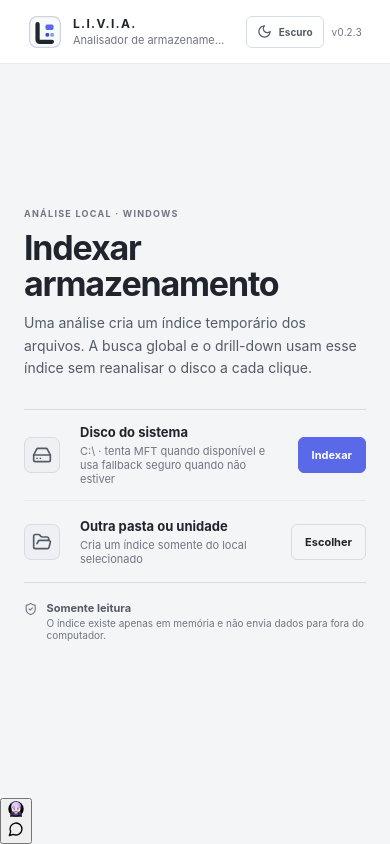
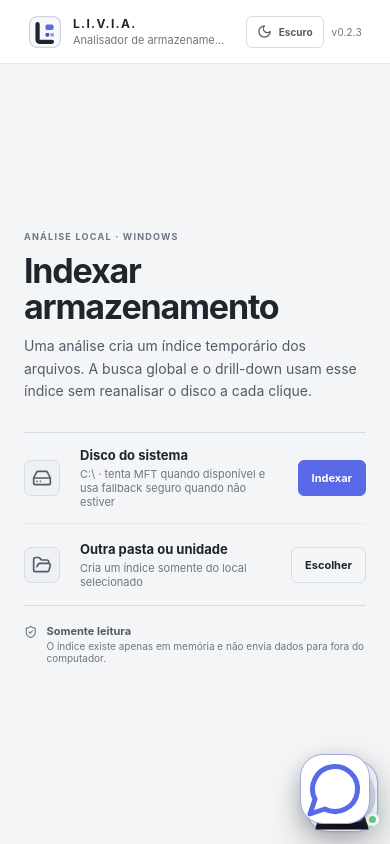
Before and after one commit to tombemol/L.I.V.I.A, a React (Vite) app: page / in a window 390 px wide. Built offline with nearby package versions, Linux system fonts and the light colour scheme.

Commit message:
style: add responsive Livia assistant UI

```diff
--- a/src/styles.css
+++ b/src/styles.css
@@ -1788,3 +1788,219 @@ button:focus-visible {
     grid-template-columns: 1fr;
   }
 }
+
+
+/* LÍVIA — contextual in-app guide */
+.livia-assistant {
+  position: fixed;
+  right: 18px;
+  bottom: 18px;
+  z-index: 90;
+  display: grid;
+  justify-items: end;
+  pointer-events: none;
+}
+
+.livia-avatar {
+  position: relative;
+  width: 88px;
+  height: 88px;
+  padding: 0;
+  overflow: visible;
+  border: 1px solid color-mix(in srgb, var(--accent) 42%, var(--line));
+  border-radius: 28px;
+  color: var(--text);
+  background:
+    radial-gradient(circle at 50% 20%, color-mix(in srgb, var(--accent) 18%, transparent), transparent 62%),
+    color-mix(in srgb, var(--surface) 94%, var(--bg));
+  box-shadow:
+    0 14px 42px color-mix(in srgb, #000 28%, transparent),
+    0 0 0 1px color-mix(in srgb, var(--accent) 8%, transparent);
+  cursor: pointer;
+  pointer-events: auto;
+  transition: transform 140ms ease, border-color 140ms ease, box-shadow 140ms ease;
+}
+
+.livia-avatar:hover {
+  transform: translateY(-2px);
+  border-color: color-mix(in srgb, var(--accent) 72%, var(--line));
+  background:
+    radial-gradient(circle at 50% 20%, color-mix(in srgb, var(--accent) 24%, transparent), transparent 62%),
+    color-mix(in srgb, var(--surface) 94%, var(--bg));
+  box-shadow:
+    0 17px 48px color-mix(in srgb, #000 32%, transparent),
+    0 0 22px color-mix(in srgb, var(--accent) 18%, transparent);
+}
+
+.livia-avatar:focus-visible {
+  outline: 2px solid var(--accent);
+  outline-offset: 3px;
+}
+
+.livia-avatar > svg {
+  width: 100%;
+  height: 100%;
+  display: block;
+  overflow: visible;
+  border-radius: inherit;
+}
+
+.livia-portrait-bg {
+  fill: color-mix(in srgb, var(--surface-raised) 82%, var(--accent) 18%);
+}
+
+.livia-status-dot {
+  position: absolute;
+  right: -2px;
+  bottom: 5px;
+  width: 13px;
+  height: 13px;
+  border: 3px solid var(--surface);
+  border-radius: 50%;
+  background: #62d58a;
+  box-shadow: 0 0 14px color-mix(in srgb, #62d58a 42%, transparent);
+}
+
+.mood-scanning .livia-status-dot {
+  background: var(--accent);
+  box-shadow: 0 0 15px color-mix(in srgb, var(--accent) 55%, transparent);
+  animation: livia-pulse 1.15s ease-in-out infinite;
+}
+
+.mood-worried .livia-status-dot {
+  background: #e8a657;
+  box-shadow: 0 0 15px color-mix(in srgb, #e8a657 45%, transparent);
+}
+
+.livia-message-indicator {
+  position: absolute;
+  left: -7px;
+  top: -7px;
+  padding: 4px;
+  width: 24px;
+  height: 24px;
+  border: 1px solid color-mix(in srgb, var(--accent) 44%, var(--line));
+  border-radius: 50%;
+  color: var(--accent);
+  background: var(--surface);
+  box-shadow: 0 7px 20px color-mix(in srgb, #000 20%, transparent);
+}
+
+.livia-bubble {
+  position: relative;
+  width: min(330px, calc(100vw - 36px));
+  margin: 0 0 12px;
+  padding: 14px 36px 14px 15px;
+  border: 1px solid color-mix(in srgb, var(--accent) 34%, var(--line));
+  border-radius: 12px 12px 4px 12px;
+  color: var(--text);
+  background:
+    linear-gradient(145deg, color-mix(in srgb, var(--accent) 7%, var(--surface)), var(--surface));
+  box-shadow: 0 18px 54px color-mix(in srgb, #000 28%, transparent);
+  pointer-events: auto;
+  animation: livia-bubble-in 150ms ease-out both;
+}
+
+.livia-bubble::after {
+  content: "";
+  position: absolute;
+  right: 28px;
+  bottom: -7px;
+  width: 13px;
+  height: 13px;
+  border-right: 1px solid color-mix(in srgb, var(--accent) 34%, var(--line));
+  border-bottom: 1px solid color-mix(in srgb, var(--accent) 34%, var(--line));
+  background: var(--surface);
+  transform: rotate(45deg);
+}
+
+.livia-bubble-kicker {
+  display: block;
+  margin-bottom: 4px;
+  color: var(--accent);
+  font-size: 8px;
+  font-weight: 800;
+  letter-spacing: .18em;
+}
+
+.livia-bubble > strong {
+  display: block;
+  padding-right: 4px;
+  font-size: 12px;
+  line-height: 1.35;
+}
+
+.livia-bubble > p {
+  margin: 6px 0 0;
+  color: var(--muted-strong);
+  font-size: 10px;
+  line-height: 1.58;
+}
+
+.livia-bubble-close {
+  position: absolute;
+  top: 8px;
+  right: 8px;
+  width: 25px;
+  height: 25px;
+  display: grid;
+  place-items: center;
+  padding: 0;
+  border: 0;
+  border-radius: 6px;
+  color: var(--muted);
+  background: transparent;
+  cursor: pointer;
+}
+
+.livia-bubble-close:hover {
+  color: var(--text);
+  background: var(--surface-raised);
+}
+
+.livia-scan-line {
+  stroke-dasharray: 14 8;
+  animation: livia-scan 1.2s linear infinite;
+}
+
+@keyframes livia-pulse {
+  0%, 100% { transform: scale(.86); opacity: .7; }
+  50% { transform: scale(1.05); opacity: 1; }
+}
+
+@keyframes livia-scan {
+  to { stroke-dashoffset: -44; }
+}
+
+@keyframes livia-bubble-in {
+  from { opacity: 0; transform: translateY(6px) scale(.985); }
+  to { opacity: 1; transform: translateY(0) scale(1); }
+}
+
+@media (prefers-reduced-motion: reduce) {
+  .livia-avatar,
+  .livia-bubble,
+  .livia-status-dot,
+  .livia-scan-line {
+    animation: none !important;
+    transition: none !important;
+  }
+}
+
+@media (max-width: 720px) {
+  .livia-assistant {
+    right: 12px;
+    bottom: 12px;
+  }
+
+  .livia-avatar {
+    width: 72px;
+    height: 72px;
+    border-radius: 23px;
+  }
+
+  .livia-bubble {
+    width: min(300px, calc(100vw - 28px));
+    margin-bottom: 9px;
+  }
+}
```
